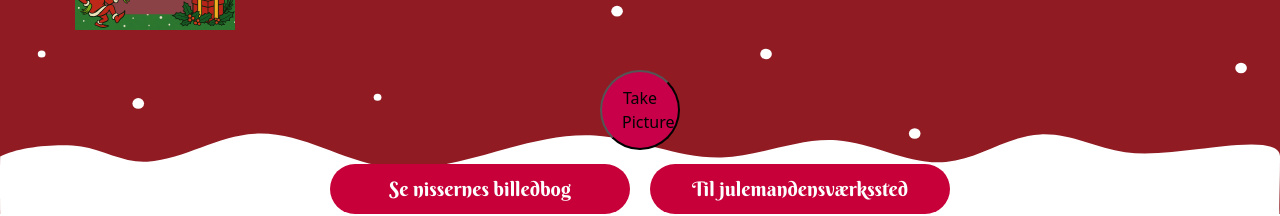
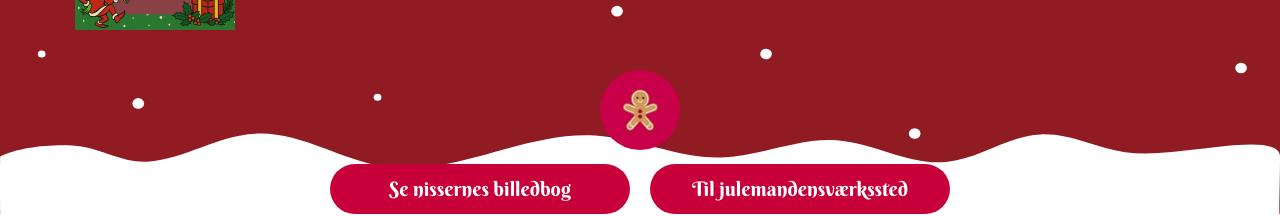
Before and after one commit to Mstudent1996/photobooth-jul, a React (Vite) app: page / in a window 1280 px wide. Shown: the part 552-768 px from the top of the page. Built offline with nearby package versions, Linux system fonts and the light colour scheme; no server answers.

Commit message:
take picture fixed

```diff
--- a/src/components/webcam/webcam.jsx
+++ b/src/components/webcam/webcam.jsx
@@ -4,6 +4,7 @@ import style from "../webcam/webcam.module.css";
 import modal from "../webcam/modal.module.css";
 import { FontAwesomeIcon } from "@fortawesome/react-fontawesome";
 import { faTrash } from "@fortawesome/free-solid-svg-icons";
+import gingerbread from "../../assets/grafisk/gingerbread.gif";
 
 // godkend foto efter upload
 async function approvePhoto(photoId) {
@@ -172,7 +173,7 @@ export default function WebcamComponent({ selectedFilter }) {
           />
 
           <button className={style.button} onClick={capture}>
-            Take Picture
+            <img src={gingerbread} />
           </button>
         </div>
 
--- a/src/components/webcam/webcam.module.css
+++ b/src/components/webcam/webcam.module.css
@@ -1,8 +1,8 @@
 .container {
-    display: flex;
-    flex-direction: column;
-    align-items: center;
-    gap: 20px;
+  display: flex;
+  flex-direction: column;
+  align-items: center;
+  gap: 20px;
 }
 
 .webcam {
@@ -15,6 +15,18 @@
   height: 80px;
   width: 80px;
   background-color: #c70049;
+  border: none;
+  display: flex;
+  justify-content: center;
+  align-items: center;
+  cursor: pointer;
+  margin: 0 auto;
+
+
+  & img {
+    height: 50px;
+    width: 50px;
+  }
 }
 
 
```
